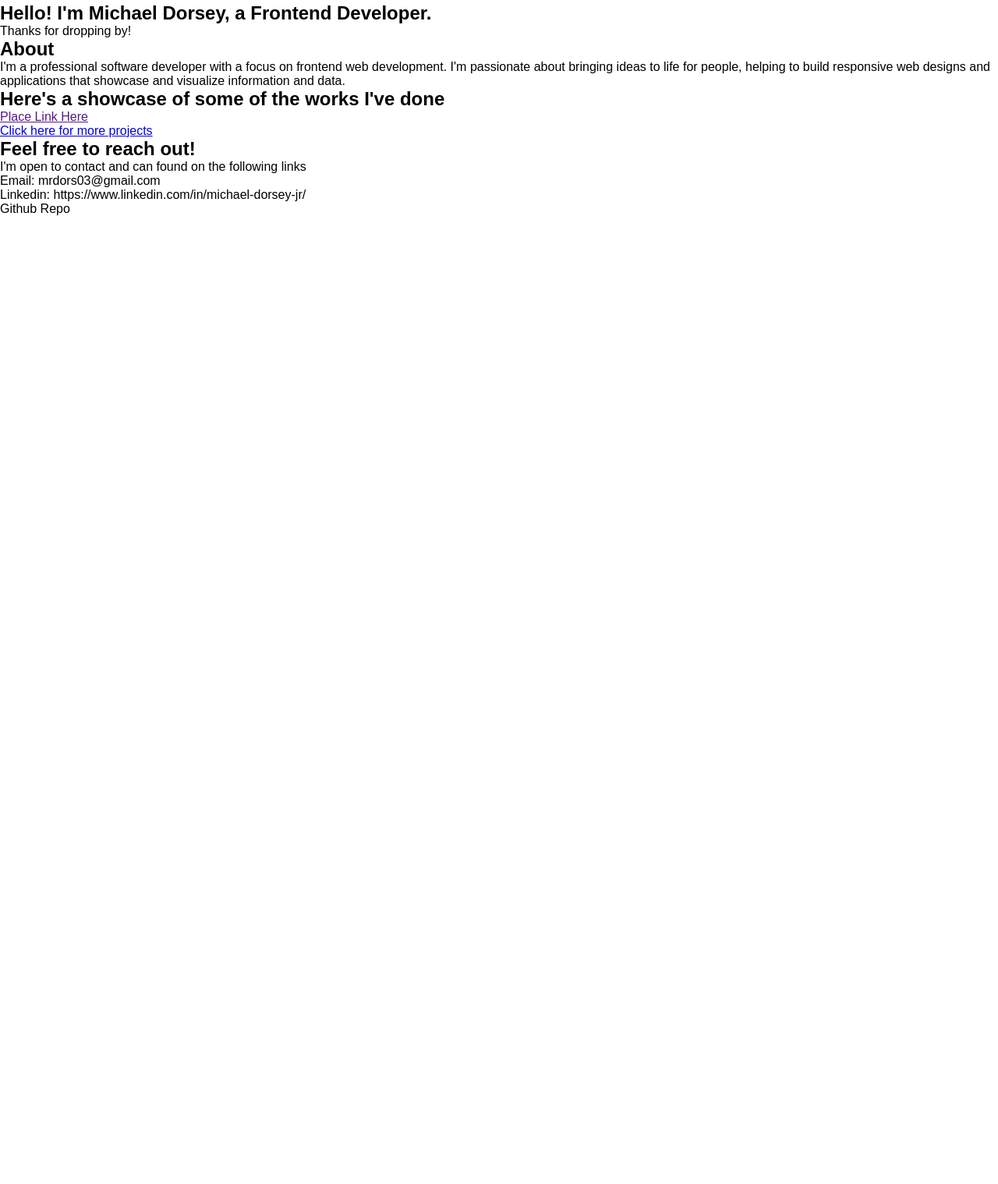
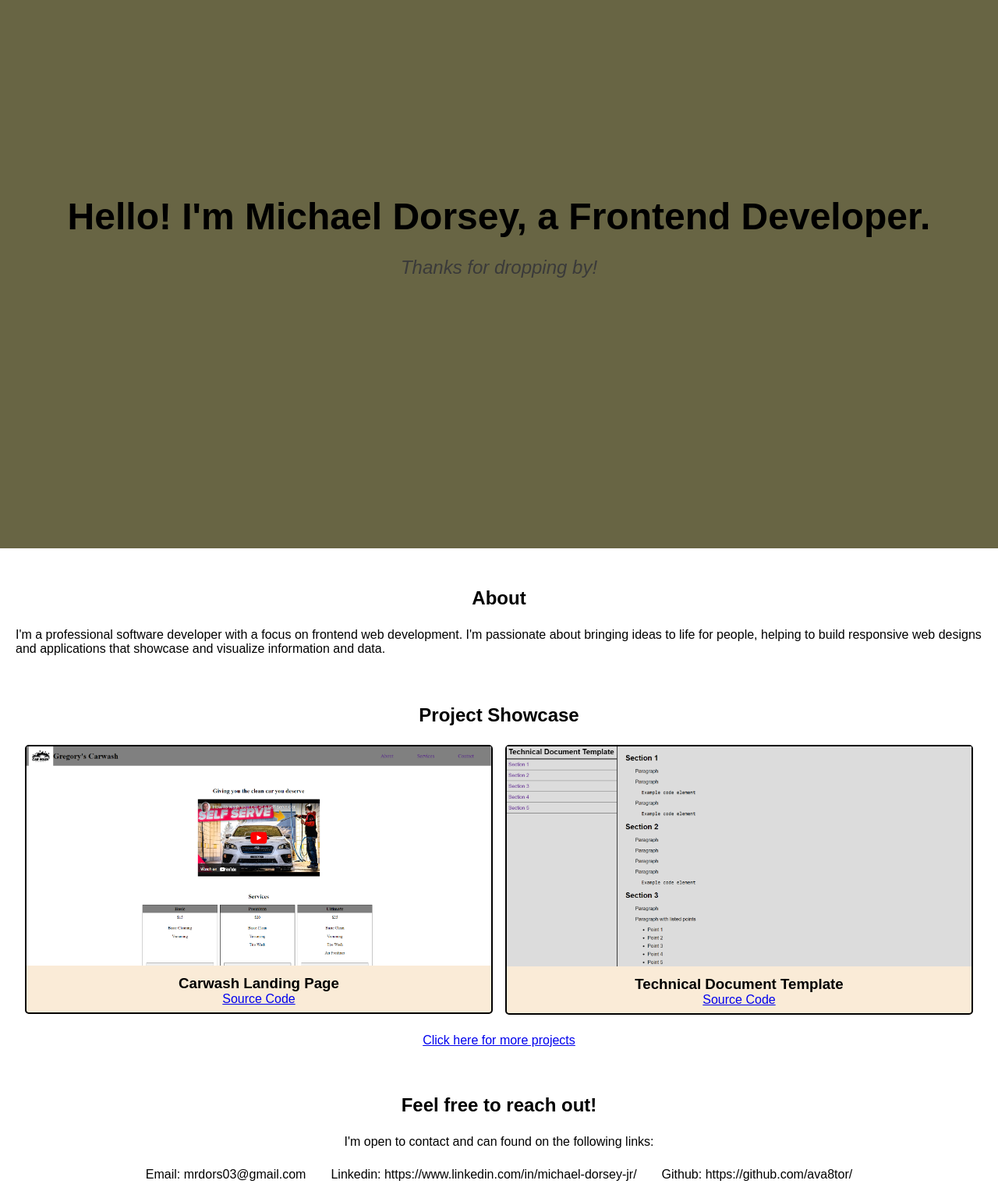
Before and after one commit to ava8tor/WebPortfolio, a plain HTML site: page index.html in a window 1280 px wide. Shown: the part 97-1615 px from the top of the page at 78% size. Before the commit the page ends 800 px from the top, so only its background shows below. Drawn offline with Linux system fonts and the light colour scheme.

Commit message:
Stylized the about and welcome section

```diff
--- a/index.html
+++ b/index.html
@@ -1,10 +1,10 @@
 <!DOCTYPE html>
 <html lang="en">
   <head>
-        <meta charset="utf-8"/>
-        <meta name="viewport" content="width=device-width, initial-scale=1.0"/>
+    <meta charset="utf-8" />
+    <meta name="viewport" content="width=device-width, initial-scale=1.0" />
     <title>Web Portfolio</title>
-        <link rel="stylesheet" href="./styles.css">
+    <link rel="stylesheet" href="./styles.css" />
   </head>
   <body>
     <header id="header">
@@ -13,9 +13,9 @@
       </div>
       <nav id="navbar">
         <span><a href="#welcome-section">Welcome</a></span>
-                <span><a href="#about">About</a></span>
-                <span><a href="#projects">Work</a></span>
-                <span><a href="#contact">Contact</a></span>
+        <span><a href="#about-section">About</a></span>
+        <span><a href="#projects-section">Work</a></span>
+        <span><a href="#contact-section">Contact</a></span>
       </nav>
     </header>
     <main id="main-content">
@@ -23,27 +23,66 @@
         <h1>Hello! I'm Michael Dorsey, a Frontend Developer.</h1>
         <p>Thanks for dropping by!</p>
       </section>
-            <section id="about">
+      <section id="about-section">
         <h2>About</h2>
-                <p>I'm a professional software developer with a focus on frontend web development. I'm passionate
-                    about bringing ideas to life for people, helping to build responsive web designs
-                    and applications that showcase and visualize information and data.
+        <p>
+          I'm a professional software developer with a focus on frontend web
+          development. I'm passionate about bringing ideas to life for people,
+          helping to build responsive web designs and applications that showcase
+          and visualize information and data.
         </p>
       </section>
-            <section id="projects">
-                <h2>Here's a showcase of some of the works I've done</h2>
+      <section id="projects-section">
+        <h2>Project Showcase</h2>
+        <div id="project-board">
           <div class="project-tile">
-                    <a href="">Place Link Here</a>
+            <img
+              class="project-tile-img"
+              src="./Assets/Carwash_website_snapshot.PNG"
+              alt="project img"
+            />
+            <div class="project-tile-label">
+              <h3>Carwash Landing Page</h3>
+              <!-- <p>Short summary of the project</p> -->
+              <!-- <a href="" target="_blank">Live link</a> -->
+              <a
+                href="https://github.com/ava8tor/ProductLandingPage"
+                target="_blank"
+              >
+                Source Code
+              </a>
             </div>
-                <a id="profile-link" href="https://github.com/ava8tor" target="_blank">Click here for more projects</a>
+          </div>
+          <div class="project-tile">
+            <img
+              class="project-tile-img"
+              src="./Assets/Technical Document Template_snapshot.PNG"
+              alt="project img"
+            />
+            <div class="project-tile-label">
+              <h3>Technical Document Template</h3>
+              <!-- <p>Short summary of the project</p> -->
+              <!-- <a href="" target="_blank">Live link</a> -->
+              <a
+                href="https://github.com/ava8tor/TechnicalDocument"
+                target="_blank"
+              >
+                Source Code
+              </a>
+            </div>
+          </div>
+        </div>
+        <a id="profile-link" href="https://github.com/ava8tor" target="_blank">
+          Click here for more projects
+        </a>
       </section>
-            <section id="contact">
+      <section id="contact-section">
         <h2>Feel free to reach out!</h2>
-                <p>I'm open to contact and can found on the following links</p>
+        <p>I'm open to contact and can found on the following links:</p>
         <ul>
           <li>Email: mrdors03@gmail.com</li>
           <li>Linkedin: https://www.linkedin.com/in/michael-dorsey-jr/</li>
-                    <li>Github Repo</li>
+          <li>Github: https://github.com/ava8tor/</li>
         </ul>
       </section>
     </main>
--- a/styles.css
+++ b/styles.css
@@ -65,10 +65,114 @@ html{
 }
 
 #main-content{
-    margin-top: 100px;
+    /* margin-top: 80px; */
     /* border: 1px solid black; */
     display: flex;
     flex-direction: column;
     /* align-items: center; */
     justify-content: space-evenly;
 }
+
+#welcome-section{
+    background-color: rgb(104, 101, 68);
+    /* border: 2px solid green; */
+    height: 100vh;
+    display: flex;
+    /* margin: auto; */
+    flex-direction: column;
+    align-items: center;
+    justify-content: center;
+    text-align: center;
+}
+
+#welcome-section h1{
+    font-size: 3rem;
+}
+#welcome-section p{
+    margin-top: 1.5rem;
+    font-size: 1.5rem;
+    font-style: italic;
+    color: rgb(58, 58, 58);
+}
+
+#about-section{
+    height: 15vh;
+    margin-top: 50px;
+    padding: 0px 20px;
+}
+
+
+#about-section h2{
+    /* text-decoration: underline; */
+    text-align: center;
+}
+
+#about-section p{
+    margin-top: 1.5rem;
+}
+
+#projects-section {
+    display: flex;
+    flex-direction: column;
+    padding: 30px 20px;
+    text-align: center;
+}
+
+#project-board {
+    /* border: 3px solid rgb(45, 33, 17); */
+    margin: auto;
+    margin-top: 1.5rem;
+    display: flex;
+    flex-direction: row;
+    justify-content: center;
+    align-items: center;
+    gap: 16px;
+    /* max-width: 1000px; */
+}
+.project-tile {
+    border: 2px solid black;
+    /* max-height: 300px; */
+    text-align: center;
+    max-width: 600px;
+    /* display: flex; */
+    flex-direction: column;
+    background-color: antiquewhite;
+    border-radius: 5px;
+}
+
+
+
+#projects-section a{
+    margin-top: 1.5rem;
+}
+
+.project-tile-img{
+    width: 100%;
+    height: calc(100% - 4rem);
+    /* object-fit: cover; */
+    /* border: 2px solid red; */
+}
+
+.project-tile-label{
+    padding: .5rem;
+}
+
+#contact-section{
+    display: flex;
+    flex-direction: column;
+    justify-content: center;
+    align-items: center;
+    padding: 30px 20px;
+    padding-bottom: 50px;
+}
+
+#contact-section p{
+    margin-top: 1.5rem;
+}
+
+#contact-section ul{
+    display: flex;
+    gap: 2rem;
+    list-style: none;
+    margin-top: 1.5rem;
+}
```
Also changed, not shown: Assets/Carwash_website_snapshot.PNG (added), Assets/Technical Document Template_snapshot.PNG (added). Lines whose indentation alone changed are shown as unchanged.
